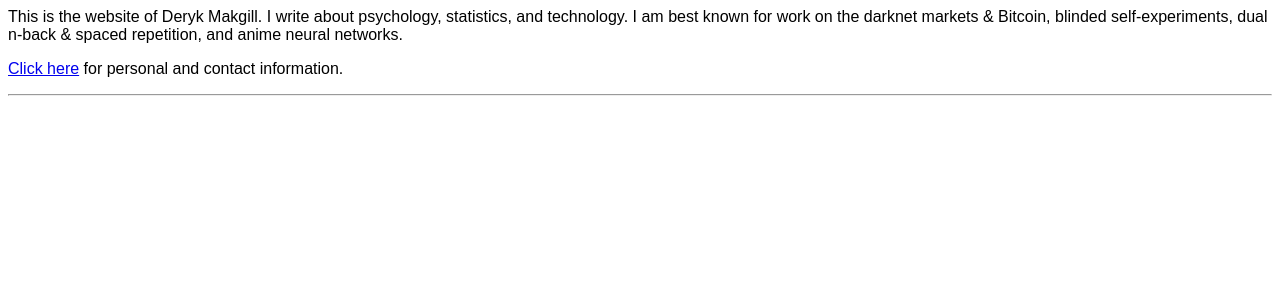
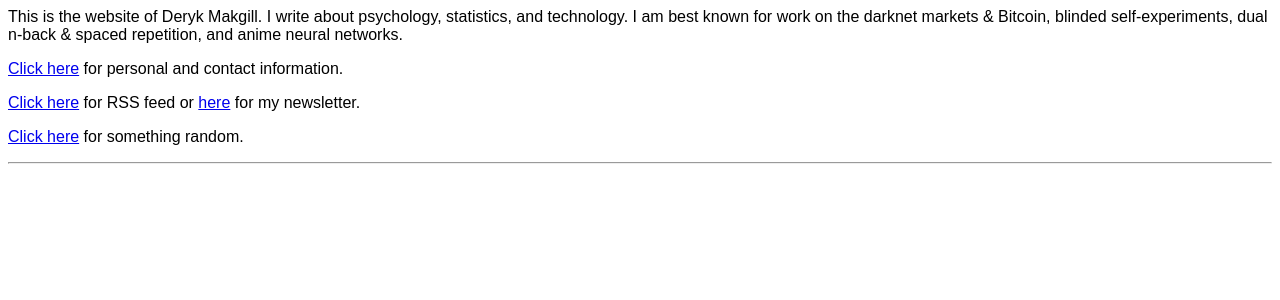
Before and after one commit to 0x000m/old, a Jekyll site: the page built from index.md, in a window 1280 px wide. Shown: the top 300 px of the page. Built offline with Jekyll 4.4.1, drawn with Linux system fonts in a browser that asks for light colours.

Commit message:
Update index.md

```diff
--- a/index.md
+++ b/index.md
@@ -6,4 +6,8 @@ This is the website of Deryk Makgill. I write about psychology, statistics, and
 
 [Click here](/about) for personal and contact information.
 
+[Click here](/rss) for RSS feed or [here](/) for my newsletter.
+
+[Click here](/random) for something random.
+
 ---
```
